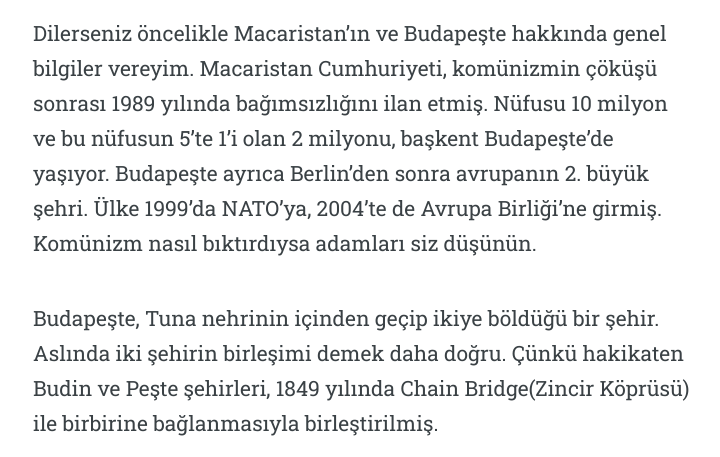
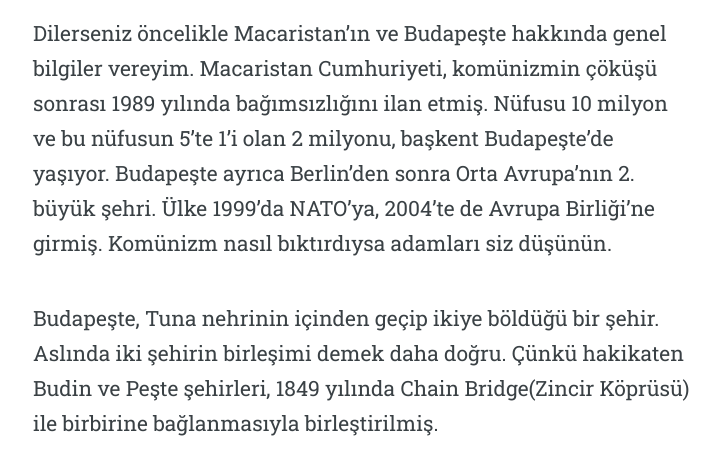
Before and after one commit to erkanceylan/blog, a Jekyll site: the page built from _posts/2017-12-26-Orta-Avrupanin-Incisi-Budapeste.md, in a window 1280 px wide and 900 px high, scrolled down 1053 px, cut to the strip 241-698 px from the top of the window. Shown: the whole strip, without its empty margins (277-997 px from the left). Built offline with Jekyll 4.4.1, drawn with Linux system fonts in a browser that asks for light colours; comment, search, counter and statistics services are not loaded.

Commit message:
Update 2017-12-26-Orta-Avrupanin-Incisi-Budapeste.md

```diff
--- a/_posts/2017-12-26-Orta-Avrupanin-Incisi-Budapeste.md
+++ b/_posts/2017-12-26-Orta-Avrupanin-Incisi-Budapeste.md
@@ -15,7 +15,7 @@ de kültürel ve tarihi açıdan zengin bir başkente sahip.
 
 Dilerseniz öncelikle Macaristan’ın ve Budapeşte hakkında genel bilgiler vereyim. Macaristan Cumhuriyeti, komünizmin çöküşü
 sonrası 1989 yılında bağımsızlığını ilan etmiş. Nüfusu 10 milyon ve bu nüfusun 5’te 1’i olan 2 milyonu, başkent Budapeşte’de
-yaşıyor. Budapeşte ayrıca Berlin’den sonra avrupanın 2. büyük şehri. Ülke 1999’da NATO’ya, 2004’te de Avrupa Birliği’ne
+yaşıyor. Budapeşte ayrıca Berlin’den sonra Orta Avrupa'nın 2. büyük şehri. Ülke 1999’da NATO’ya, 2004’te de Avrupa Birliği’ne
 girmiş. Komünizm nasıl bıktırdıysa adamları siz düşünün.
 
 Budapeşte, Tuna nehrinin içinden geçip ikiye böldüğü bir şehir. Aslında iki şehirin birleşimi demek daha doğru. Çünkü
```
